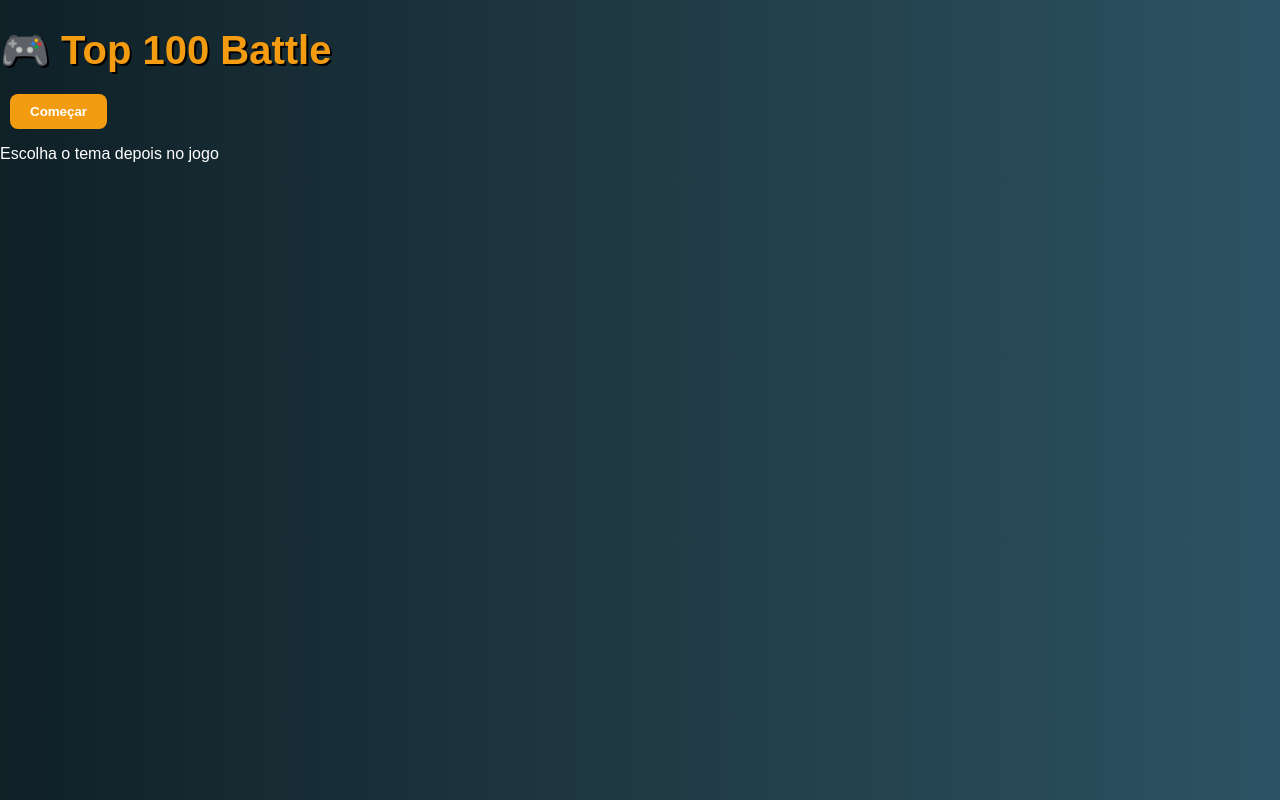
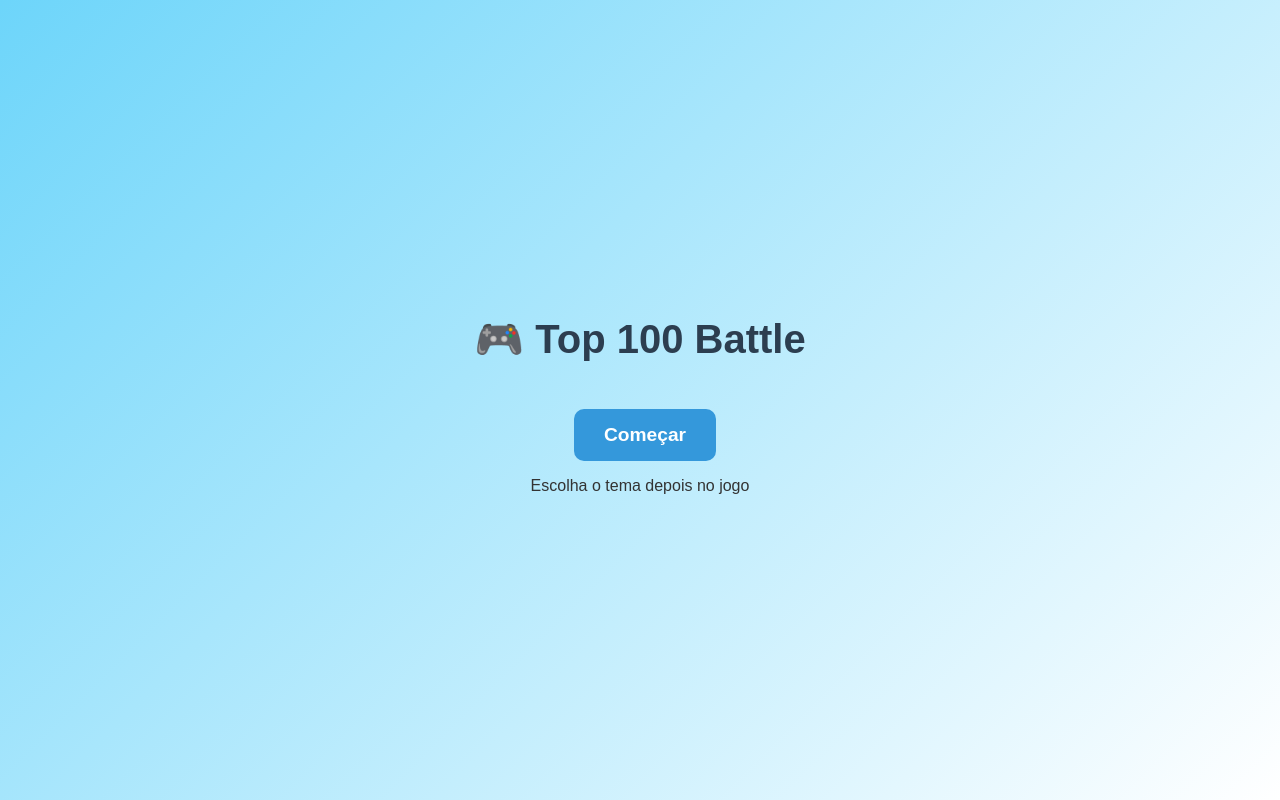
Before and after one commit to davicascardo0-ai/top100battle, a plain HTML site: page index.html in a window 1280 px wide. Drawn offline with Linux system fonts and the light colour scheme.

Commit message:
Update style.css

```diff
--- a/style.css
+++ b/style.css
@@ -1,9 +1,39 @@
 body {
-  background: linear-gradient(to right, #0f2027, #203a43, #2c5364);
   font-family: 'Arial', sans-serif;
-  color: #fff;
   margin: 0;
   padding: 0;
+  background: #f5f5f5;
+  color: #333;
+}
+
+h1 {
+  font-size: 2.5em;
+  color: #2c3e50;
+}
+
+.menu {
+  display: flex;
+  flex-direction: column;
+  align-items: center;
+  justify-content: center;
+  height: 100vh;
+  background: linear-gradient(135deg, #6dd5fa, #ffffff);
+}
+
+.menu button {
+  padding: 15px 30px;
+  font-size: 1.2em;
+  border: none;
+  border-radius: 10px;
+  margin-top: 20px;
+  background-color: #3498db;
+  color: white;
+  cursor: pointer;
+  transition: 0.3s;
+}
+
+.menu button:hover {
+  background-color: #2980b9;
 }
 
 .container {
@@ -11,13 +41,6 @@ body {
   margin: auto;
   padding: 20px;
   text-align: center;
-}
-
-h1 {
-  font-size: 2.5em;
-  margin-bottom: 20px;
-  color: #f39c12;
-  text-shadow: 2px 2px #000;
 }
 
 .tema-section, .jogo-section {
@@ -28,7 +51,7 @@ input {
   padding: 10px;
   width: 250px;
   border-radius: 8px;
-  border: none;
+  border: 1px solid #ccc;
   font-size: 1em;
   outline: none;
 }
@@ -37,7 +60,7 @@ button {
   padding: 10px 20px;
   border: none;
   border-radius: 8px;
-  background-color: #f39c12;
+  background-color: #3498db;
   color: white;
   font-weight: bold;
   cursor: pointer;
@@ -46,7 +69,7 @@ button {
 }
 
 button:hover {
-  background-color: #e67e22;
+  background-color: #2980b9;
 }
 
 .placar {
@@ -56,17 +79,17 @@ button:hover {
 }
 
 .player {
-  background: rgba(0,0,0,0.4);
+  background: #ecf0f1;
   padding: 15px 30px;
   border-radius: 10px;
   width: 45%;
-  box-shadow: 2px 2px 10px #000;
+  box-shadow: 2px 2px 10px rgba(0,0,0,0.1);
   position: relative;
   transition: 0.5s;
 }
 
 .player.vencedor {
-  box-shadow: 0 0 30px 10px gold;
+  box-shadow: 0 0 20px 5px gold;
   animation: pulse 1s infinite;
 }
 
```
